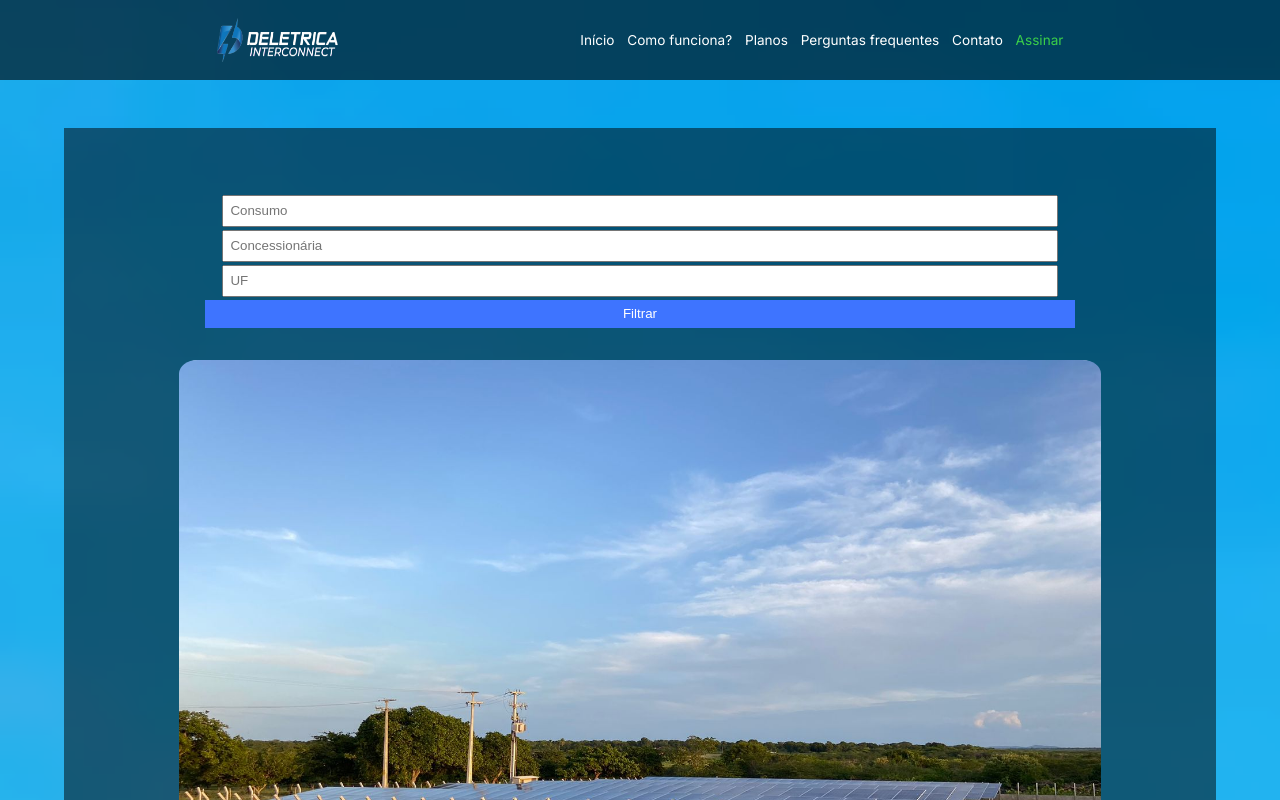
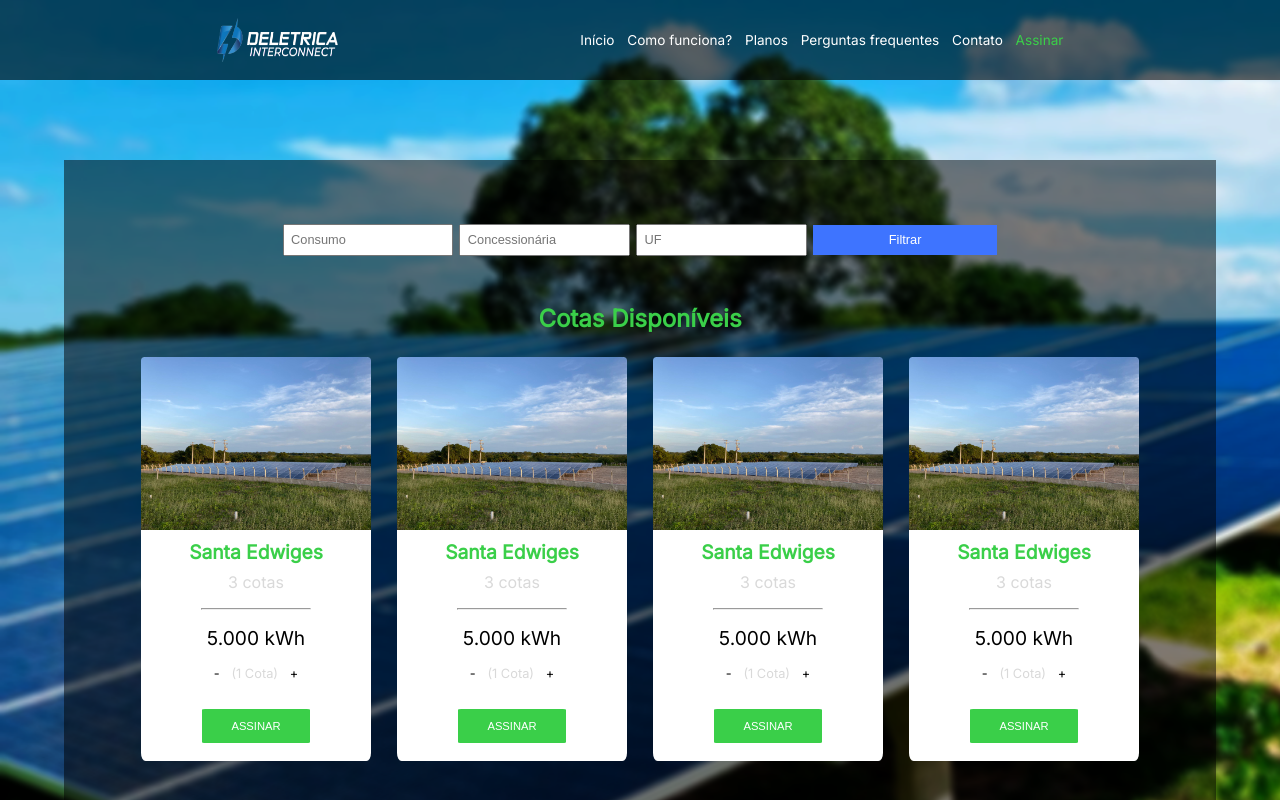
Before and after one commit to caiokronuz/marketplaceinterconnect, a Next.js app: page /marketplace in a window 1280 px wide. Shown: the top 800 px of the page. Built offline with nearby package versions, Linux system fonts and the light colour scheme.

Commit message:
Finalizado a configuração de responsividade da página de marketplace

```diff
--- a/src/pages/marketplace.tsx
+++ b/src/pages/marketplace.tsx
@@ -6,8 +6,8 @@ import { Header } from "@/components/Header/Header";
 import solarPlant from '../../public/st-edwiges.jpg';
 import styles from '../styles/MarketPlace.module.scss';
 
-export default function marketPlace(){
-    return(
+export default function marketPlace() {
+    return (
         <main className={styles.marketPlace}>
             <div className={styles.page}>
                 <Header />
@@ -19,21 +19,23 @@ export default function marketPlace(){
                         <button type="submit">Filtrar</button>
                     </form>
 
+                    <h1 className={styles.containerTitle}>Cotas Disponíveis</h1>
+                    <div className={styles.quotasContainer}>
                         <div className={styles.quotas}>
                             <div className={styles.solarPlant}>
                                 <header>
-                                <Image src={solarPlant} alt="Foto da usina"/>
+                                    <Image src={solarPlant} alt="Foto da usina" />
                                 </header>
                                 <div className={styles.description}>
-                                <h1 className={styles.title}>Cotas Disponíveis</h1>
+                                    <h1 className={styles.title}>Santa Edwiges</h1>
                                     <span className={styles.amountQuotes}>3 cotas</span>
-                                <hr/>
+                                    <hr />
                                     <h1 className={styles.amountEnergy}>5.000 kWh</h1>
 
                                     <div className={styles.amountControl}>
+                                        <span>-</span>
+                                        <span>(1 Cota)</span>
                                         <span>+</span>
-                                    <span>(1 Cota)</span>
-                                    <span>-</span>
                                     </div>
 
                                     <button>ASSINAR</button>
@@ -44,18 +46,18 @@ export default function marketPlace(){
                         <div className={styles.quotas}>
                             <div className={styles.solarPlant}>
                                 <header>
-                                <Image src={solarPlant} alt="Foto da usina"/>
+                                    <Image src={solarPlant} alt="Foto da usina" />
                                 </header>
                                 <div className={styles.description}>
-                                <h1 className={styles.title}>Cotas Disponíveis</h1>
+                                    <h1 className={styles.title}>Santa Edwiges</h1>
                                     <span className={styles.amountQuotes}>3 cotas</span>
-                                <hr/>
+                                    <hr />
                                     <h1 className={styles.amountEnergy}>5.000 kWh</h1>
 
                                     <div className={styles.amountControl}>
+                                        <span>-</span>
+                                        <span>(1 Cota)</span>
                                         <span>+</span>
-                                    <span>(1 Cota)</span>
-                                    <span>-</span>
                                     </div>
 
                                     <button>ASSINAR</button>
@@ -66,18 +68,18 @@ export default function marketPlace(){
                         <div className={styles.quotas}>
                             <div className={styles.solarPlant}>
                                 <header>
-                                <Image src={solarPlant} alt="Foto da usina"/>
+                                    <Image src={solarPlant} alt="Foto da usina" />
                                 </header>
                                 <div className={styles.description}>
-                                <h1 className={styles.title}>Cotas Disponíveis</h1>
+                                    <h1 className={styles.title}>Santa Edwiges</h1>
                                     <span className={styles.amountQuotes}>3 cotas</span>
-                                <hr/>
+                                    <hr />
                                     <h1 className={styles.amountEnergy}>5.000 kWh</h1>
 
                                     <div className={styles.amountControl}>
+                                        <span>-</span>
+                                        <span>(1 Cota)</span>
                                         <span>+</span>
-                                    <span>(1 Cota)</span>
-                                    <span>-</span>
                                     </div>
 
                                     <button>ASSINAR</button>
@@ -88,47 +90,25 @@ export default function marketPlace(){
                         <div className={styles.quotas}>
                             <div className={styles.solarPlant}>
                                 <header>
-                                <Image src={solarPlant} alt="Foto da usina"/>
+                                    <Image src={solarPlant} alt="Foto da usina" />
                                 </header>
                                 <div className={styles.description}>
-                                <h1 className={styles.title}>Cotas Disponíveis</h1>
+                                    <h1 className={styles.title}>Santa Edwiges</h1>
                                     <span className={styles.amountQuotes}>3 cotas</span>
-                                <hr/>
+                                    <hr />
                                     <h1 className={styles.amountEnergy}>5.000 kWh</h1>
 
                                     <div className={styles.amountControl}>
+                                        <span>-</span>
+                                        <span>(1 Cota)</span>
                                         <span>+</span>
-                                    <span>(1 Cota)</span>
-                                    <span>-</span>
                                     </div>
 
                                     <button>ASSINAR</button>
                                 </div>
                             </div>
                         </div>
-
-                    <div className={styles.quotas}>
-                        <div className={styles.solarPlant}>
-                            <header>
-                                <Image src={solarPlant} alt="Foto da usina"/>
-                            </header>
-                            <div className={styles.description}>
-                                <h1 className={styles.title}>Cotas Disponíveis</h1>
-                                <span className={styles.amountQuotes}>3 cotas</span>
-                                <hr/>
-                                <h1 className={styles.amountEnergy}>5.000 kWh</h1>
-
-                                <div className={styles.amountControl}>
-                                    <span>+</span>
-                                    <span>(1 Cota)</span>
-                                    <span>-</span>
                     </div>
-
-                                <button>ASSINAR</button>
-                            </div>
-                        </div>
-                    </div>
-
                 </div>
             </div>
             <Footer />
--- a/src/styles/MarketPlace.module.scss
+++ b/src/styles/MarketPlace.module.scss
@@ -1,9 +1,14 @@
-.marketPlace{
+.marketPlace {
     width: 100vw;
     height: auto;
     background: linear-gradient(#3ACF49, #3E74FF);
 
-    .page{
+    p {
+        margin: 1em 0 1em 0;
+        width: 90%;
+    }
+
+    .page {
         width: 100vw;
         height: auto;
 
@@ -13,8 +18,8 @@
         background: url('../../public/background.png') no-repeat;
         background-size: cover;
 
-        .container{
-            background: rgba(0,0,0,0.5);
+        .container {
+            background: rgba(0, 0, 0, 0.5);
             width: 90%;
             height: auto;
 
@@ -23,10 +28,10 @@
             align-items: center;
             flex-direction: column;
 
-            margin-top: 8em;
+            margin: 8em 0 8em 0;
             padding: 5%;
 
-            form{
+            form {
                 width: 100%;
                 height: 100%;
 
@@ -35,13 +40,13 @@
                 align-items: center;
                 flex-direction: column;
 
-                input{
+                input {
                     width: 80%;
                     padding: 0.5em;
                     margin-top: 0.2em;
                 }
 
-                button{
+                button {
                     width: 85%;
                     margin-top: 0.2em;
                     padding: 0.5em;
@@ -49,10 +54,29 @@
                     color: #FFF;
                     background-color: #3E74FF;
                     border: none;
+                    cursor: pointer;
                 }
             }
 
-            .quotas{
+            .containerTitle {
+                color: #3ACF49;
+                font-weight: bold;
+                text-align: center;
+                font-size: 1.2em;
+                margin-top: 2em;
+            }
+
+            .quotasContainer {
+                width: 100%;
+                height: 100%;
+
+                display: flex;
+                justify-content: center;
+                align-items: center;
+                flex-direction: column;
+
+
+                .quotas {
                     width: 100%;
                     height: 100%;
 
@@ -63,14 +87,14 @@
 
                     margin: 0.5em 0 2em 0;
 
-                .solarPlant{
+                    .solarPlant {
                         background-color: #FFF;
                         width: 90%;
                         border-radius: 2%;
                         margin-top: 1.5em;
 
-                    header{
-                        img{
+                        header {
+                            img {
                                 width: 100%;
                                 height: 10%;
 
@@ -79,7 +103,7 @@
                             }
                         }
 
-                    .description{
+                        .description {
                             width: 100%;
                             height: 100%;
                             display: flex;
@@ -89,22 +113,24 @@
 
                             padding: 3%;
 
-                        .title{
+                            .title {
                                 color: #3ACF49;
                                 font-weight: bold;
+                                font-size: 1.3em;
+                                text-align: center;
                             }
 
-                        .amountQuotes{
+                            .amountQuotes {
                                 margin-top: 0.5em;
                                 color: #D9D9D9;
                             }
 
-                        hr{
+                            hr {
                                 width: 50%;
                                 margin: 1em 0 1em 0;
                             }
 
-                        .amountControl{
+                            .amountControl {
                                 width: 50%;
                                 margin: 1em 0 1em 0;
 
@@ -114,12 +140,13 @@
 
                                 color: #D9D9D9;
 
-                            span:first-child, span:last-child{
+                                span:first-child,
+                                span:last-child {
                                     color: #000;
                                 }
                             }
 
-                        button{
+                            button {
                                 width: 50%;
                                 padding: 1em;
                                 margin: 1em 0 1em 0;
@@ -134,33 +161,269 @@
                     }
                 }
             }
+        }
 
     }
 }
 
 //MEDIA QUERIES
 
-//Celular
-@media (max-width: 599px) {
-    .initialPage {}
+@media(max-width: 360px) {}
+
+@media(max-height: 667px) {
+    @media(max-width: 280px) {}
 }
+
+@media(min-width: 540px) {}
+
+@media(max-width: 599px) {}
 
 //Tablet pequeno
 @media(min-width: 600px) {
-    .initialPage {}
+    .marketPlace {
+        p {
+            font-size: 1.5em;
         }
+
+        .page {
+            .container {
+                form {
+                    flex-direction: row;
+
+                    input {
+                        width: 18%;
+                        margin: 0;
+                        margin-right: 0.5em;
+                        font-size: 1em;
+                    }
+
+                    button {
+                        width: 25%;
+                        margin: 0;
+                        padding: 0.6em;
+                        font-size: 1em;
+                    }
+                }
+
+                .containerTitle {
+                    font-size: 1.5em
+                }
+
+                .quotasContainer {
+
+                    .quotas {
+                        width: 90%;
+
+                        .solarPlant {
+                            .description {
+                                .title {
+                                    font-size: 2em;
+                                }
+
+                                .amountQuotes {
+                                    font-size: 1.5em;
+                                }
+
+                                .amountControl {
+                                    span {
+                                        font-size: 1.5em;
+                                    }
+                                }
+
+                                button {
+                                    font-size: 1em;
+                                    width: 30%;
+                                }
+                            }
+
+                        }
+                    }
+                }
+            }
+
+        }
+    }
+}
+
+@media(max-width: 768px) {}
 
 //Tablet grande
 @media(min-width: 900px) {
-    .initialPage {}
+    .marketPlace {
+        .page {
+            .container {
+                margin-top: 10em;
+            }
+        }
+    }
+}
+
+@media(min-width: 1024px) {
+    .marketPlace {
+        .page {
+            .container {
+                form {
+                    input {
+                        font-size: 0.8em;
+                    }
+
+                    button {
+                        font-size: 0.8em;
+                    }
+                }
+
+                .quotasContainer {
+                    flex-direction: row;
+
+                    .quotas {
+                        .solarPlant {
+                            margin-top: 1em;
+
+                            .description {
+                                .title {
+                                    font-size: 1.2em;
+                                }
+
+                                .amountQuotes {
+                                    font-size: 1em;
+                                }
+
+                                .amountEnergy {
+                                    font-size: 1.2em;
+                                }
+
+                                .amountControl {
+                                    span {
+                                        font-size: 0.8em;
+                                    }
+                                }
+
+                                button {
+                                    font-size: 0.7em;
+                                    width: 50%;
+                                }
+                            }
+
+                        }
+                    }
+                }
+            }
+
+        }
+    }
 }
 
 //Desktop
 @media(min-width: 1200px) {
-    .initialPage {}
+    .marketPlace {
+        .page {
+            .container {
+                form {
+                    input {
+                        width: 15%;
+                    }
+
+                    button {
+                        width: 18%;
+                    }
+                }
+
+                .quotasContainer {
+                    flex-direction: row;
+
+                    .quotas {
+                        .solarPlant {
+                            margin-top: 1em;
+
+                            .description {
+                                .title {
+                                    font-size: 1.2em;
+                                }
+
+                                .amountQuotes {
+                                    font-size: 1em;
+                                }
+
+                                .amountEnergy {
+                                    font-size: 1.2em;
+                                }
+
+                                .amountControl {
+                                    span {
+                                        font-size: 0.8em;
+                                    }
+                                }
+
+                                button {
+                                    font-size: 0.7em;
+                                    width: 50%;
+                                }
+                            }
+
+                        }
+                    }
+                }
+            }
+
+        }
+    }
 }
 
 //Desktop grande
 @media(min-width: 1800px) {
-    .initialPage {}
+    .marketPlace {
+        .page {
+            .container {
+                form {
+                    input {
+                        width: 10%;
+                        font-size: 1em;
                     }
+
+                    button {
+                        width: 12%;
+                        font-size: 1em;
+                    }
+                }
+
+                .quotasContainer {
+                    flex-direction: row;
+                    .quotas {
+                        .solarPlant {
+                            margin-top: 1em;
+
+                            .description {
+                                .title {
+                                    font-size: 1.5em;
+                                }
+
+                                .amountQuotes {
+                                    font-size: 1.2em;
+                                }
+
+                                .amountEnergy{
+                                    font-size: 1.4em;
+                                }
+
+                                .amountControl {
+                                    span{
+                                        font-size: 1em;
+                                    }
+                                }
+
+                                button {
+                                    font-size: 1em;
+                                    width: 50%;
+                                }
+                            }
+
+                        }
+                    }
+                }
+            }
+
+        }
+    }
+}
+
+@media(min-width: 2000px) {}
```
Lines whose indentation alone changed are shown as unchanged.
